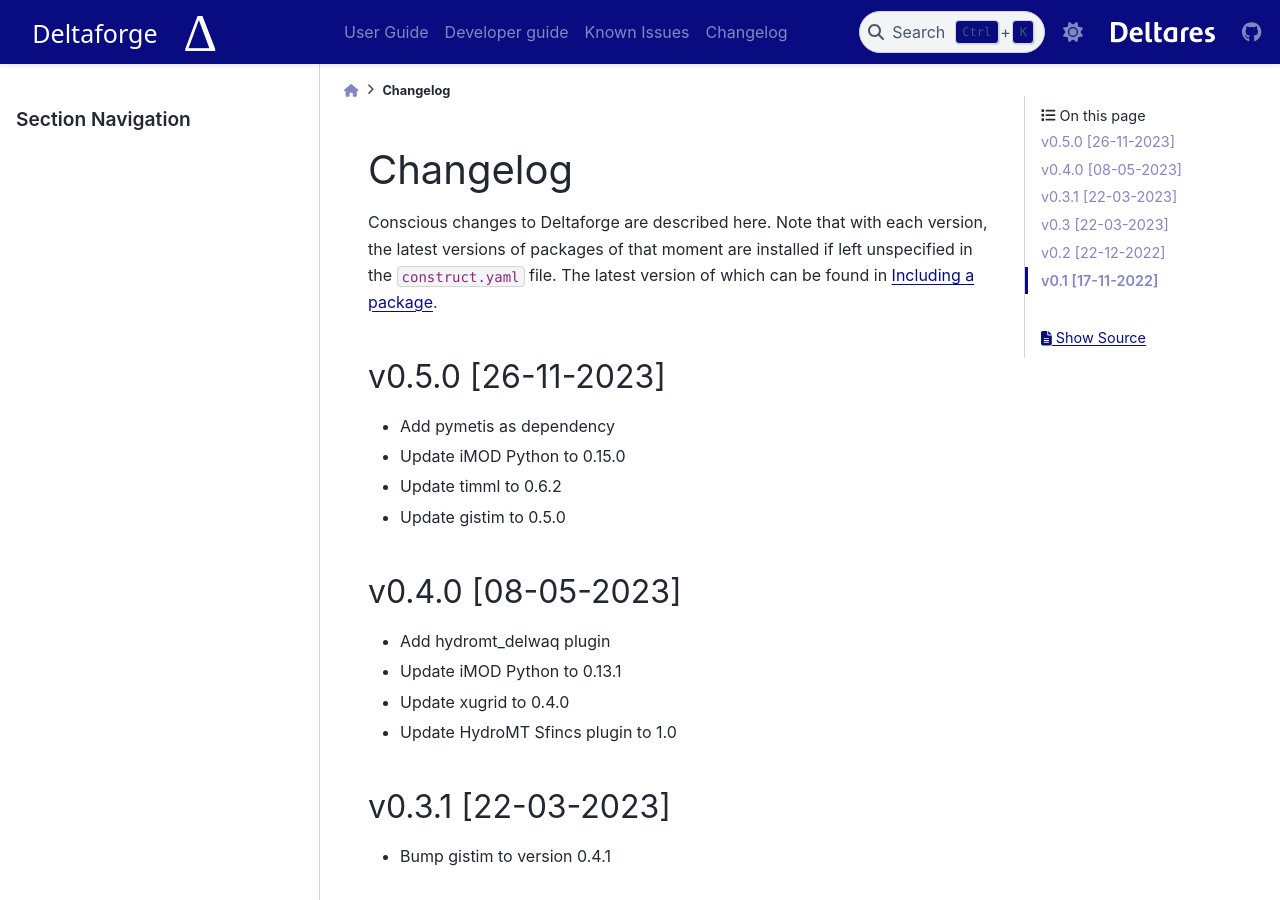
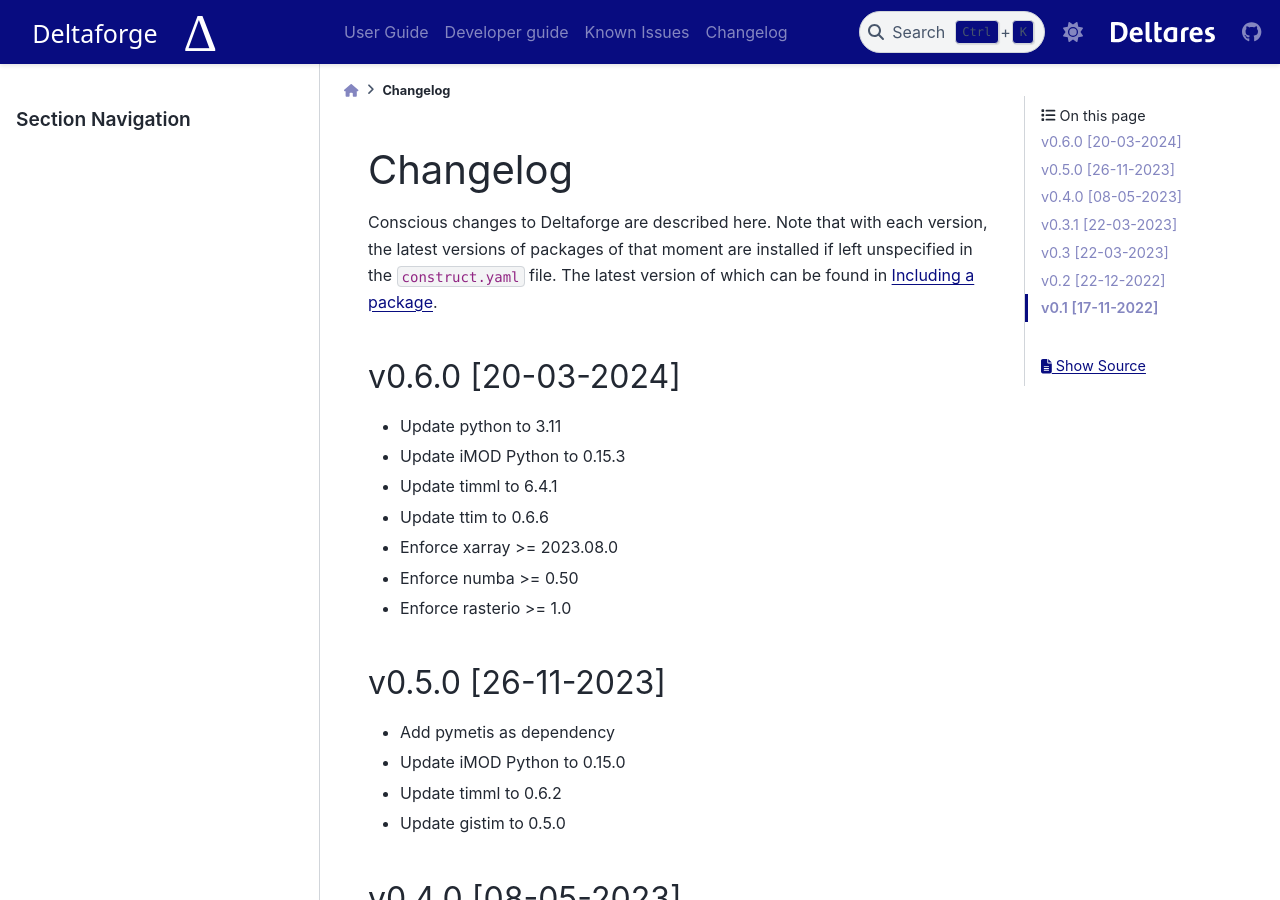
Before and after one commit to Deltares/deltaforge, a Sphinx documentation site: the page built from docs/changelog.rst, in a window 1280 px wide and 900 px high. Built offline with Sphinx 7.4.7 and the PyData theme 0.15.4, drawn with Linux system fonts in a browser that asks for light colours.

Commit message:
Update changelog

```diff
--- a/docs/changelog.rst
+++ b/docs/changelog.rst
@@ -6,6 +6,17 @@
 version, the latest versions of packages of that moment are installed if left
 unspecified in the ``construct.yaml`` file. The latest version of which can be
 found in :ref:`include-pkg`.
+
+v0.6.0 [20-03-2024]
+###################
+
+- Update python to 3.11
+- Update iMOD Python to 0.15.3
+- Update timml to 6.4.1
+- Update ttim to 0.6.6
+- Enforce xarray >= 2023.08.0
+- Enforce numba >= 0.50
+- Enforce rasterio >= 1.0
 
 v0.5.0 [26-11-2023]
 ###################
```
